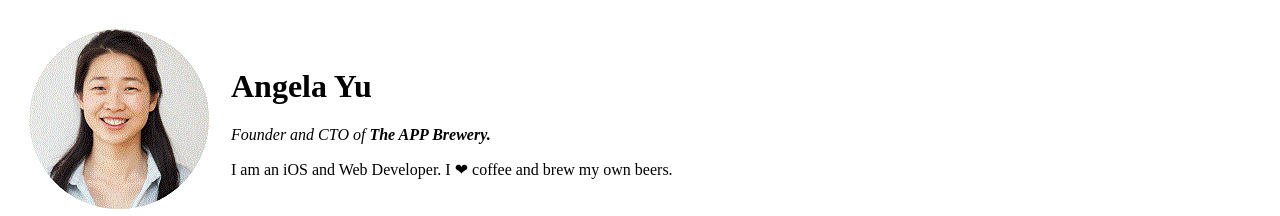
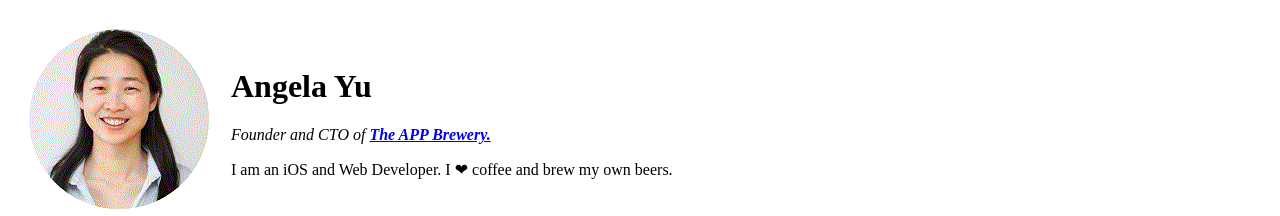
Before and after one commit to sjm1994/cv, a plain HTML site: page index.html in a window 1280 px wide. Shown: the top 216 px of the page. Drawn offline with Linux system fonts and the light colour scheme.

Commit message:
Update index.html

```diff
--- a/index.html
+++ b/index.html
@@ -9,7 +9,7 @@
       <tr>
         <td><img src="images/angela(180x180).gif" alt="angela profile picture"></td>
         <td><h1>Angela Yu</h1>
-        <p><em>Founder and CTO of <strong>The APP Brewery.</strong></em></p>
+        <p><em>Founder and CTO of <strong><a href="https://appbrewery.com/">The APP Brewery.</a></strong></em></p>
         <p>I am an iOS and Web Developer. I ❤ coffee and brew my own beers.</p></td>
       </tr>
     </table>
```
